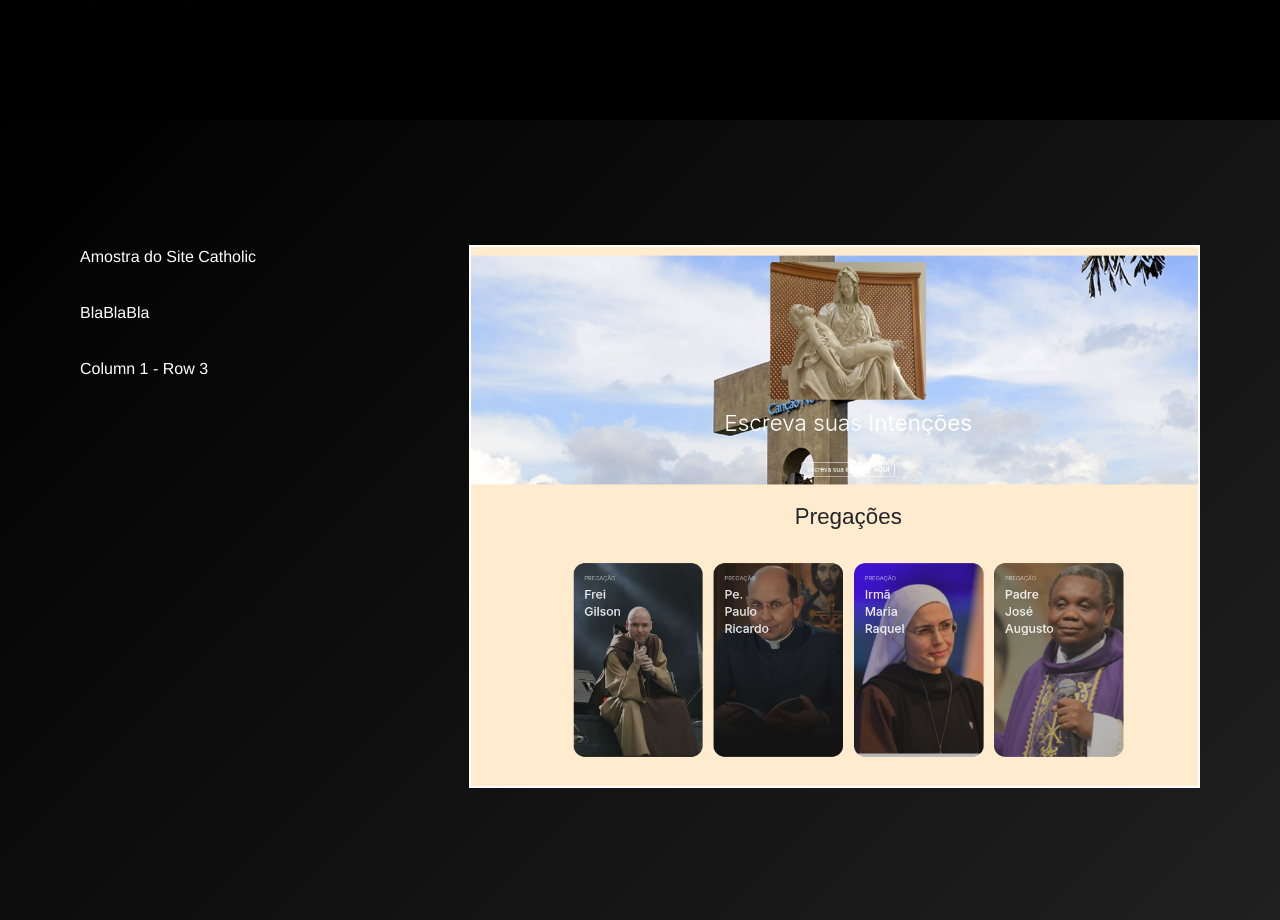
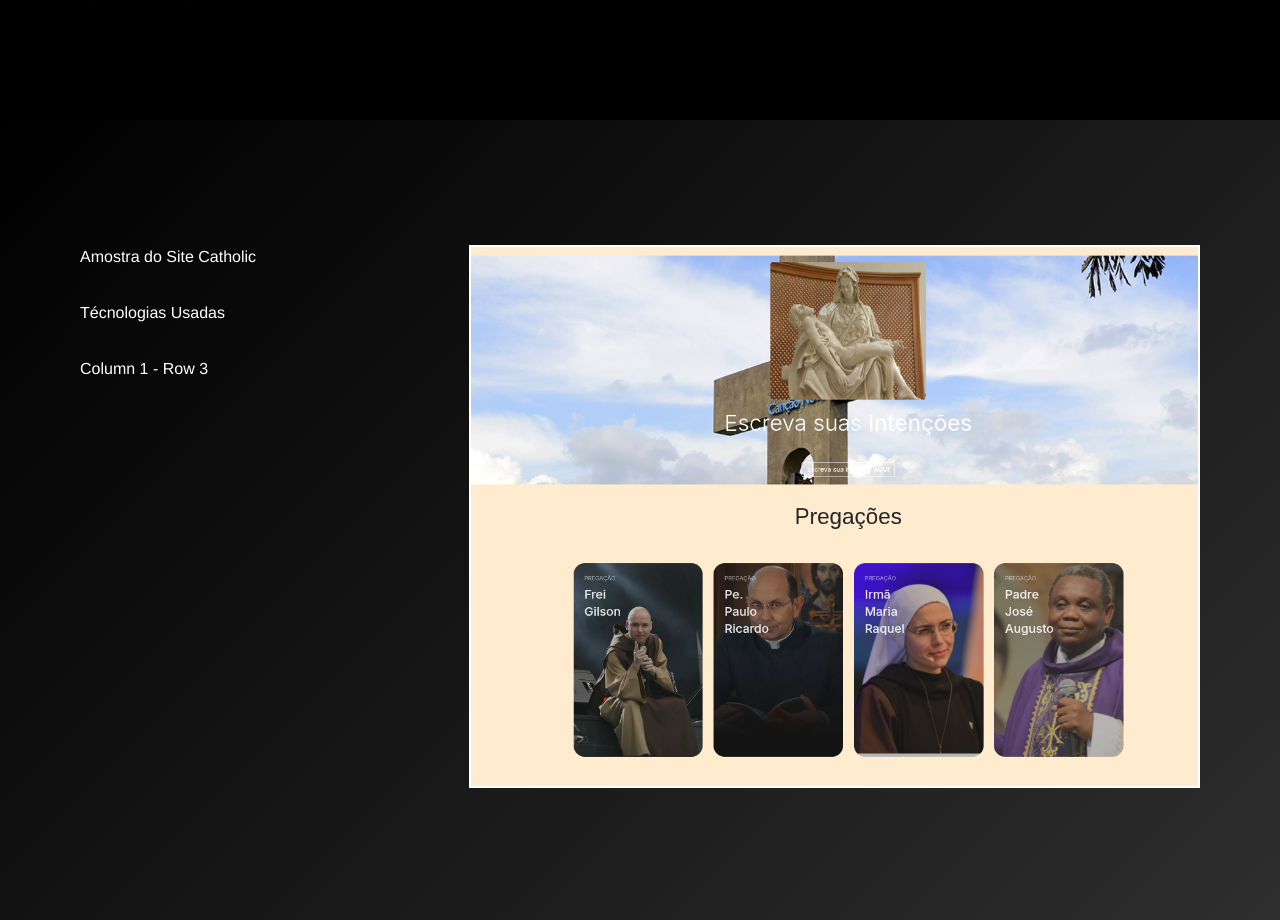
Before and after one commit to PedriNabi/my-portifolio, a React (Vite) app: page / in a window 1280 px wide. Shown: the part 680-1600 px from the top of the page. Built offline with nearby package versions, Linux system fonts and the light colour scheme.

Commit message:
Latest changes in a colors that a second parth vulgo About

```diff
--- a/src/pages/Home/sections/About/about.tsx
+++ b/src/pages/Home/sections/About/about.tsx
@@ -11,18 +11,18 @@ import { AnimatedBackground } from "../../../../components/animatedBackGround/an
 const  Hero = () => {
 
     const StyledAbout = styled("div")(({ theme }) => ({
-        background: "linear-gradient(135deg, #000000 0%, #202020 100%)",
+        background: "linear-gradient(135deg, #000000 0%, #2f2e2e 100%)",
         // ou: background: theme.gradients.secondary,
         height: "100vh",
         display: "flex",
         alignItems: "center",
         color: "white",
+
     }));
 
 
        const StyledImage = styled("img")(({theme}) => ({
         width: "100%",
-
         border: `2px solid ${theme.palette.primary.contrastText}`,
 
     }))
@@ -37,7 +37,7 @@ const  Hero = () => {
             <Grid size={4}>
                 <Stack spacing={2}>
                 <ListItem >Amostra do Site Catholic</ListItem>
-                <ListItem>BlaBlaBla</ListItem>
+                <ListItem>Técnologias Usadas</ListItem>
                 <ListItem>Column 1 - Row 3</ListItem>
                 </Stack>
             </Grid>
--- a/src/theme.ts
+++ b/src/theme.ts
@@ -1,4 +1,5 @@
 import { createTheme } from '@mui/material/styles';
+
 
 const theme = createTheme({
   palette: {
@@ -6,7 +7,7 @@ const theme = createTheme({
       main: "#000000",
     },
     secondary: {
-      main: "#0c0c0c",
+      main: "#250156",
     },
   },
    typography: {
```
